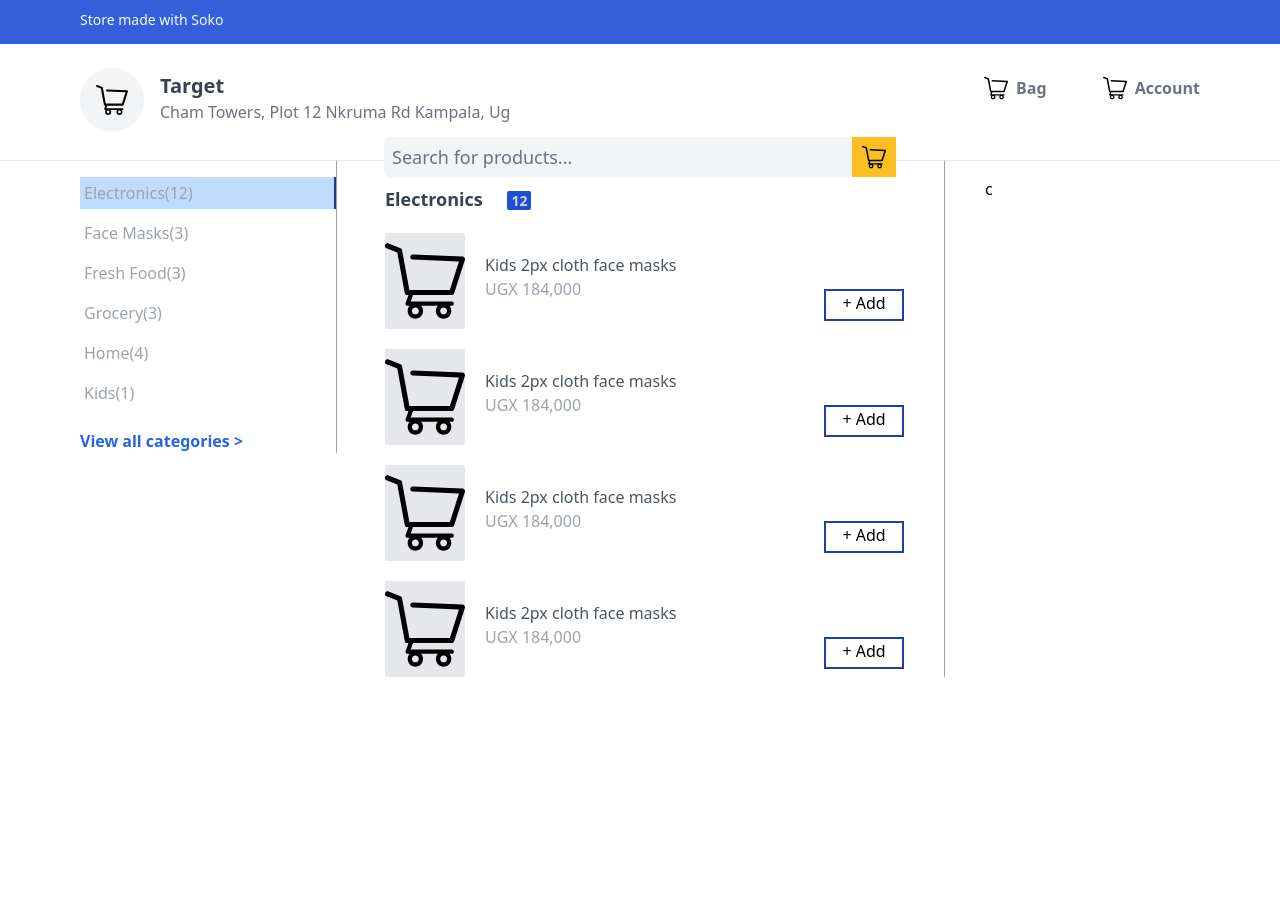
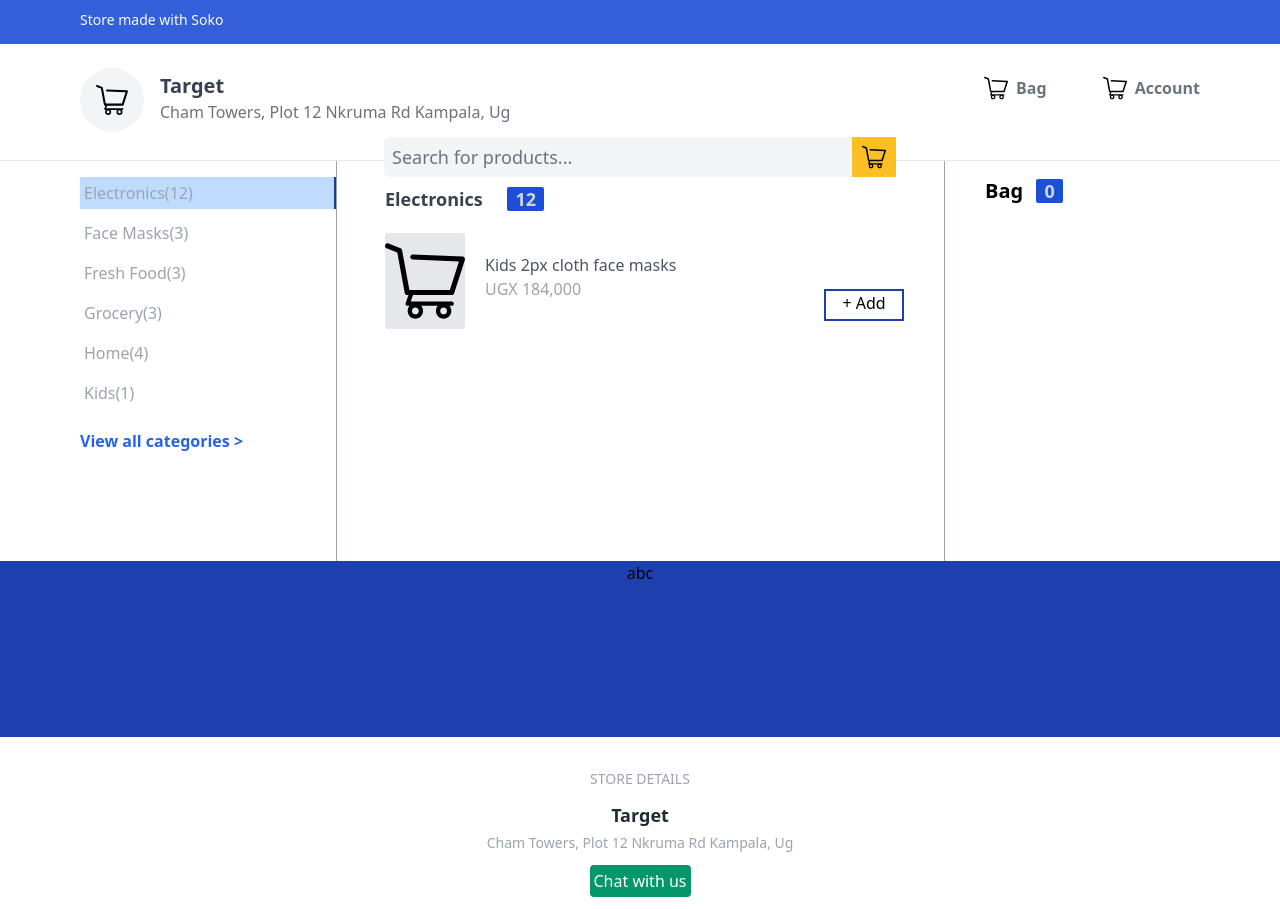
Before and after one commit to chris097/todo-app, a React (Create React App) app: page / in a window 1280 px wide. Before the commit the page ends 800 px from the top, so only its background shows below. Built offline with nearby package versions, Linux system fonts and the light colour scheme.

Commit message:
add footer to layout.js

```diff
--- a/src/components/layout.js
+++ b/src/components/layout.js
@@ -9,8 +9,8 @@
                 <input class="w-full bg-transparent pl-2 placeholder-gray-500 text-lg outline-none" type="search" id="search" placeholder="Search for products..."/>
                 <span><img class="w-12 inline bg-yellow-400 p-2 h-10" src={img} alt="search_icon"/></span>
             </div>
-            <div class="flex px-20">
-                <div class="border-r border-gray-400 h-full -mt-4">
+            <div class="flex px-20 h-96">
+                <div class="border-r border-gray-400 -mt-4">
                     <ul class="mt-4 text-gray-400 font-normal">
                         <li class="bg-blue-200 w-64 p-1 border-transparent border-r-2 mt-2 border-blue-900">Electronics(12)</li>
                         <li class=" hover:bg-blue-200 w-64 p-1 border-transparent border-r-2 mt-2 hover:border-blue-900">Face Masks(3)</li>
@@ -22,37 +22,7 @@
                     <div class="mt-5 text-blue-600 font-semibold">View all categories ></div>
                 </div>
                 <div class="ml-12 w-1/2 border-r border-gray-400 -mt-4">
-                    <div class="font-semibold text-gray-700 text-lg mt-6">Electronics <span class="bg-blue-700 px-1 text-gray-300 rounded-sm ml-5 text-sm">12</span></div>
-                    <div class="flex justify-between mt-5">
-                        <div class="flex">
-                            <img class="w-20 h-24 rounded-sm bg-gray-200" src={img} alt=""/>
-                            <div class="mt-5 ml-5">
-                                <p class="text-gray-600">Kids 2px cloth face masks</p>
-                                <p class="text-gray-400">UGX 184,000</p>
-                            </div>
-                        </div>
-                        <div class="border-2 border-blue-800 w-20 h-8 text-center mt-14 mr-10">+ Add</div>
-                    </div>
-                    <div class="flex justify-between mt-5">
-                        <div class="flex">
-                            <img class="w-20 h-24 rounded-sm bg-gray-200" src={img} alt=""/>
-                            <div class="mt-5 ml-5">
-                                <p class="text-gray-600">Kids 2px cloth face masks</p>
-                                <p class="text-gray-400">UGX 184,000</p>
-                            </div>
-                        </div>
-                        <div class="border-2 border-blue-800 w-20 h-8 text-center mt-14 mr-10">+ Add</div>
-                    </div>
-                    <div class="flex justify-between mt-5">
-                        <div class="flex">
-                            <img class="w-20 h-24 rounded-sm bg-gray-200" src={img} alt=""/>
-                            <div class="mt-5 ml-5">
-                                <p class="text-gray-600">Kids 2px cloth face masks</p>
-                                <p class="text-gray-400">UGX 184,000</p>
-                            </div>
-                        </div>
-                        <div class="border-2 border-blue-800 w-20 h-8 text-center mt-14 mr-10">+ Add</div>
-                    </div>
+                    <div class="font-semibold text-gray-700 text-lg mt-6">Electronics <span class="bg-blue-700 px-2 text-gray-300 rounded-sm ml-5 text-lg">12</span></div>
                     <div class="flex justify-between mt-5">
                         <div class="flex">
                             <img class="w-20 h-24 rounded-sm bg-gray-200" src={img} alt=""/>
@@ -64,7 +34,20 @@
                         <div class="border-2 border-blue-800 w-20 h-8 text-center mt-14 mr-10">+ Add</div>
                     </div>
                 </div>
-                <div class="ml-10">c</div>
+                <div class="ml-10">
+                    <div class="text-xl font-semibold">Bag <span class="bg-blue-700 px-2 text-gray-300 rounded-sm ml-2 text-lg">0</span></div>
+                </div>
+            </div>
+            <div class="flex text-center justify-center bg-blue-800 h-44">
+                <div>a</div>
+                <div>b</div>
+                <div>c</div>
+            </div>
+            <div class="text-center mt-8">
+                <div class="text-sm text-gray-400 mb-3">STORE DETAILS</div>
+                <div class="text-lg font-bold text-gray-800 mb-1">Target</div>
+                <div class="text-sm text-gray-400">Cham Towers, Plot 12 Nkruma Rd Kampala, Ug</div>
+                <button class="bg-green-600 text-white p-1 rounded my-3">Chat with us</button>
             </div>
         </div>
     )
```
